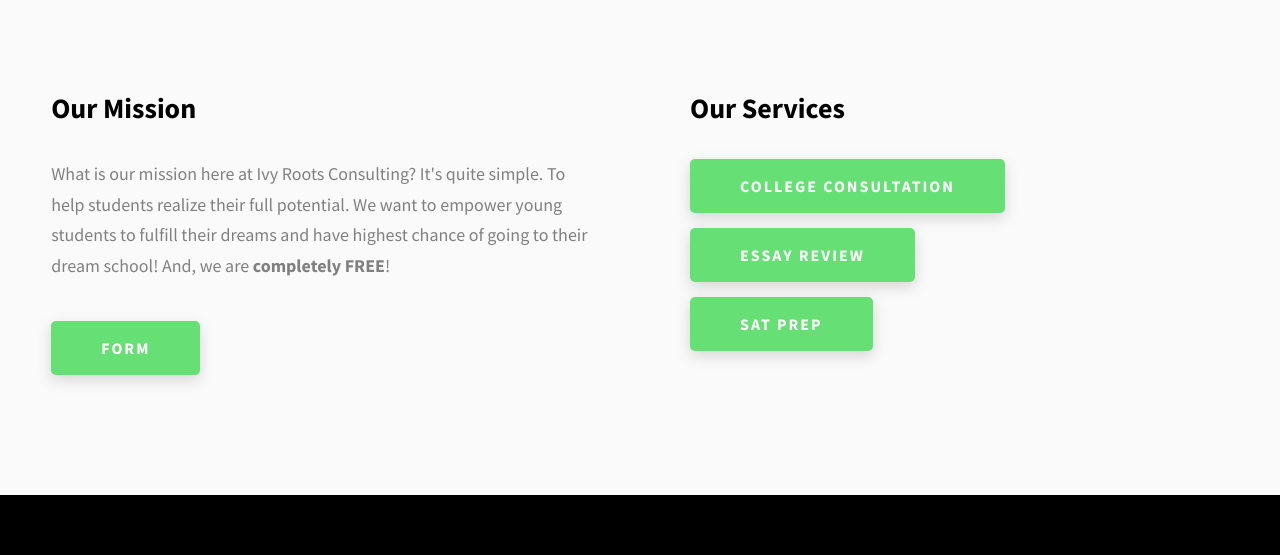
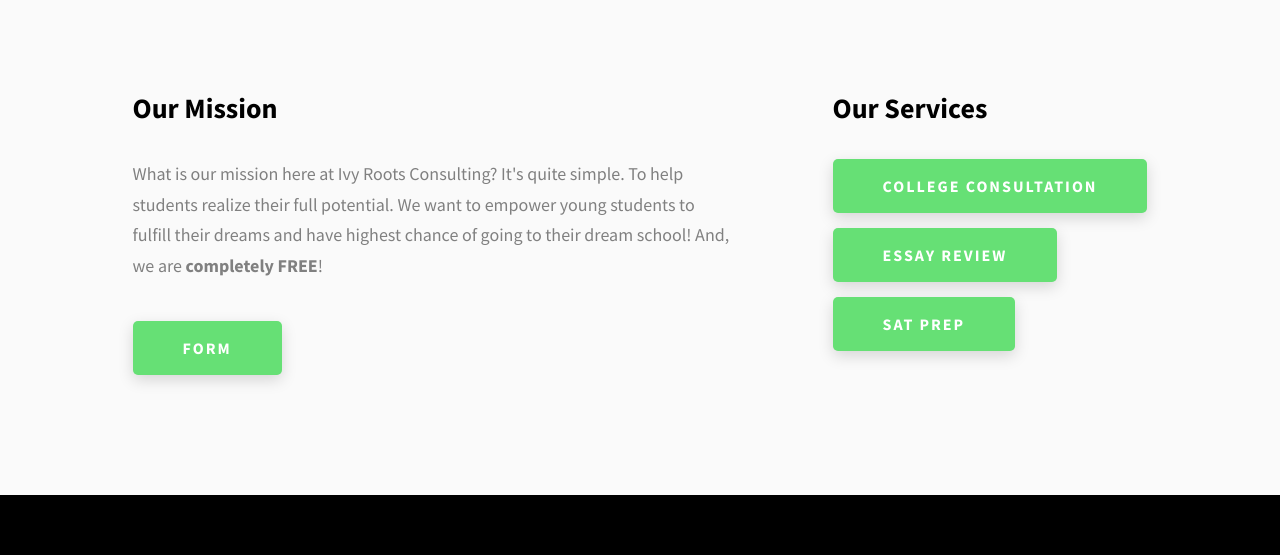
Before and after one commit to annegautham/ivyrootsconsulting, a website: page index.html in a window 1280 px wide. Shown: the part 1178-1733 px from the top of the page. Drawn offline with Linux system fonts and the light colour scheme.

Commit message:
Update style.css

```diff
--- a/css/style.css
+++ b/css/style.css
@@ -300,7 +300,8 @@
 .about {
   background: #fafafa; }
   .about__content {
-    display: grid;
+    display: flex;
+    justify-content: center;
     grid-template-columns: 1fr 1fr;
     grid-gap: 10rem; }
     @media only screen and (max-width: 56.25em) {
```
